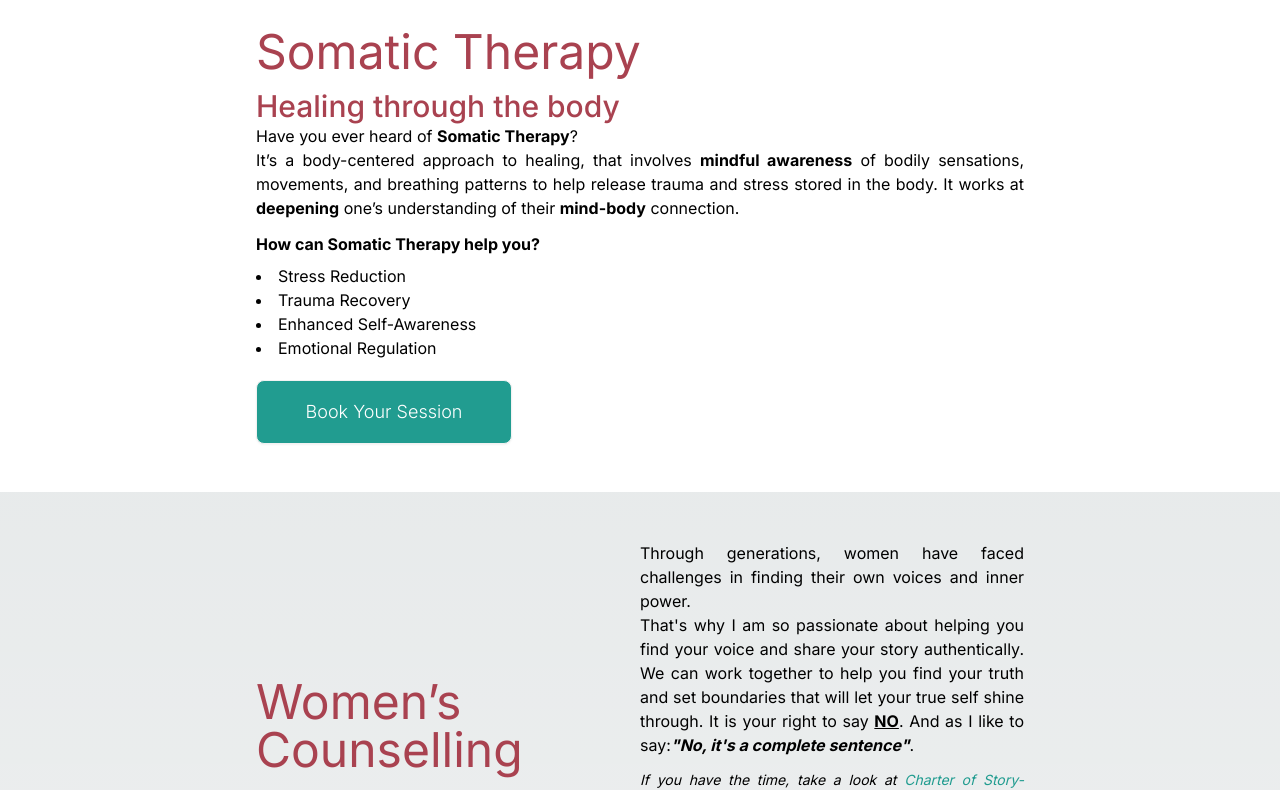
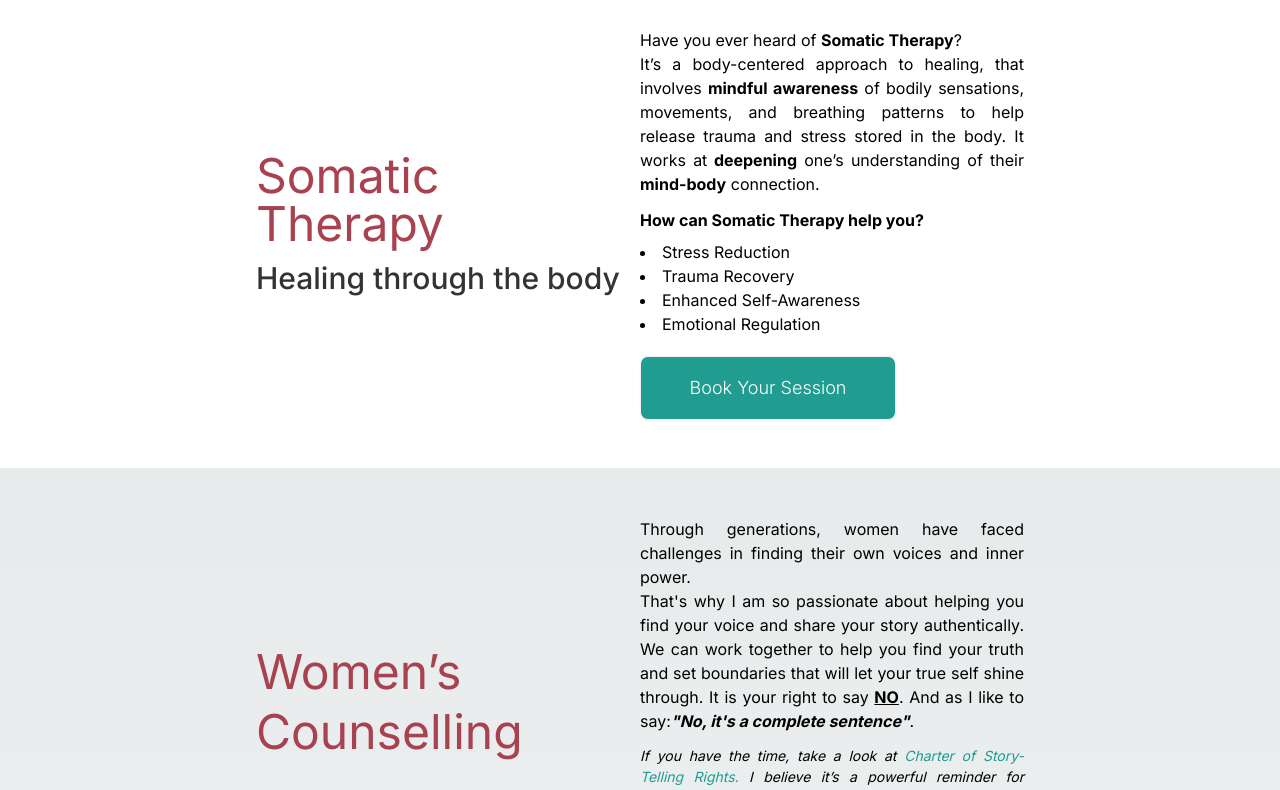
Before and after one commit to FilipaMerino/elizabethnardella, a Next.js app: page /expertise in a window 1280 px wide. Shown: the part 1200-1990 px from the top of the page. Built offline with nearby package versions, Linux system fonts and the light colour scheme.

Commit message:
adjustments in the styling of expertise's page - Women's counselling section

```diff
--- a/app/expertise/page.tsx
+++ b/app/expertise/page.tsx
@@ -1,3 +1,4 @@
+import Link from 'next/link';
 import { Banner } from '../components/banner';
 import { PrimaryButton } from '../components/primaryButton';
 
@@ -40,14 +41,17 @@ const Expertise = () => {
 			</section>
 
 			<section id='serviceSomaticTherapy' className='bg-white'>
-        <div id='somaticTherapy'>
+				<div className='flex items-center'>
 					<div className='flex flex-col jsutify-center  flex-1'>
 						<h2>
 							<a href='/expertise/somatictherapy'>Somatic Therapy</a>
 						</h2>
-            <h3 className='text-3xl '>Healing through the body</h3>
+						<h3 className='text-3xl text-[#333333]'>
+							Healing through the body
+						</h3>
 					</div>
-          <div className='flex-1'>
+
+					<div className='flex-1 flex-col'>
 						<p>
 							Have you ever heard of <strong>Somatic Therapy</strong>?{' '}
 						</p>
@@ -77,12 +81,14 @@ const Expertise = () => {
 			</section>
 
 			<section id='serviceWomensCounselling'>
-        <div id='WomensCounselling' className='flex items-center'>
+				<div className='flex items-center'>
 					<div className='flex flex-1'>
-            <h2>
-              {' '}
-              <a href='/expertise/womenscounselling'>Women’s Counselling</a>
-            </h2>
+						<Link href='/expertise/womenscounselling'>
+							<div className='flex flex-col group'>
+								<h2 className='group-hover:text-[#219C90]'> Women’s</h2>
+								<h2 className='group-hover:text-[#219C90]'>Counselling</h2>
+							</div>
+						</Link>
 					</div>
 					<div className='flex-1'>
 						<p>
--- a/app/globals.css
+++ b/app/globals.css
@@ -74,7 +74,7 @@ p{
 }
 
 a:hover{
-  color:#219C90
+  color:#219C90;
 }
 
 img{
```
Lines whose indentation alone changed are shown as unchanged.
